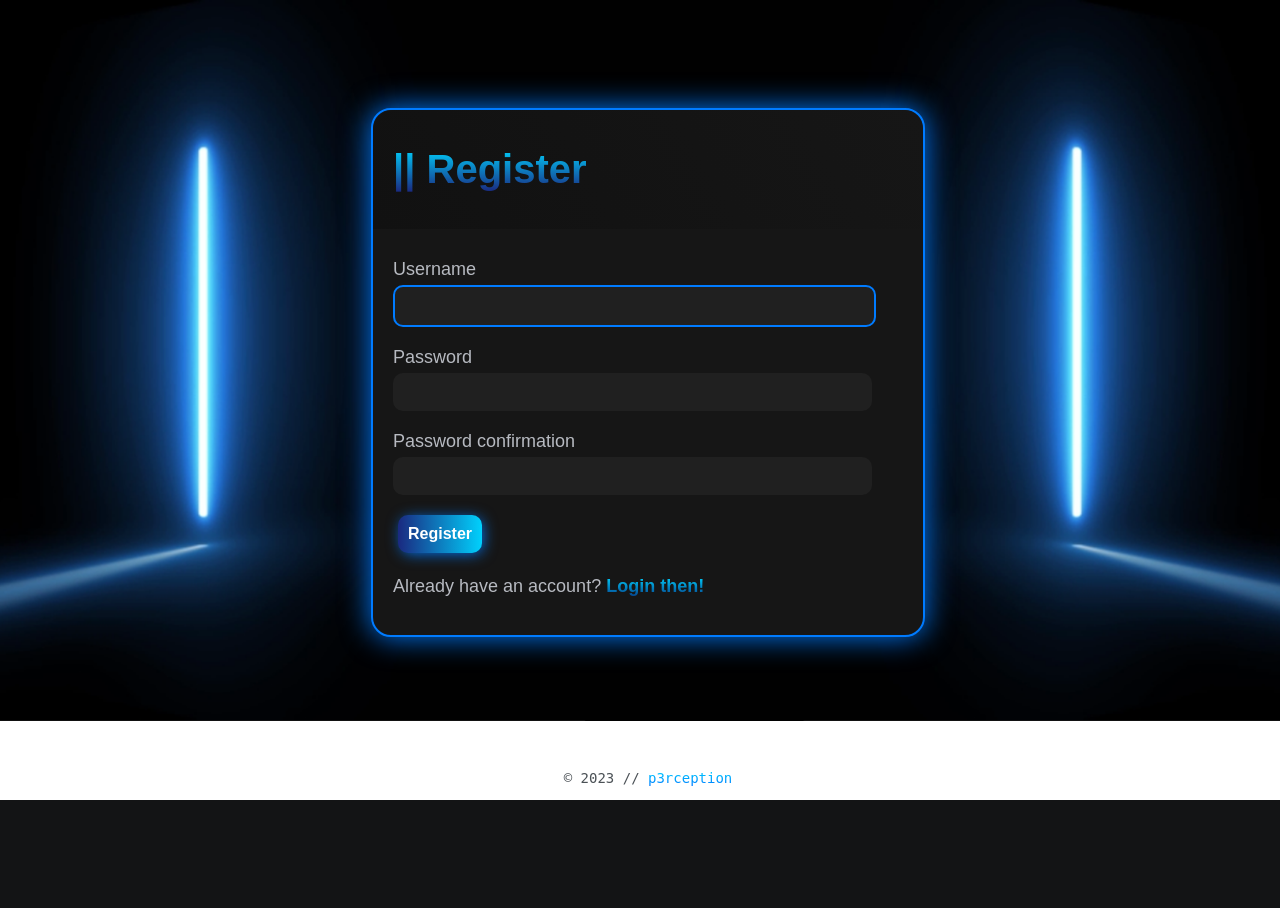
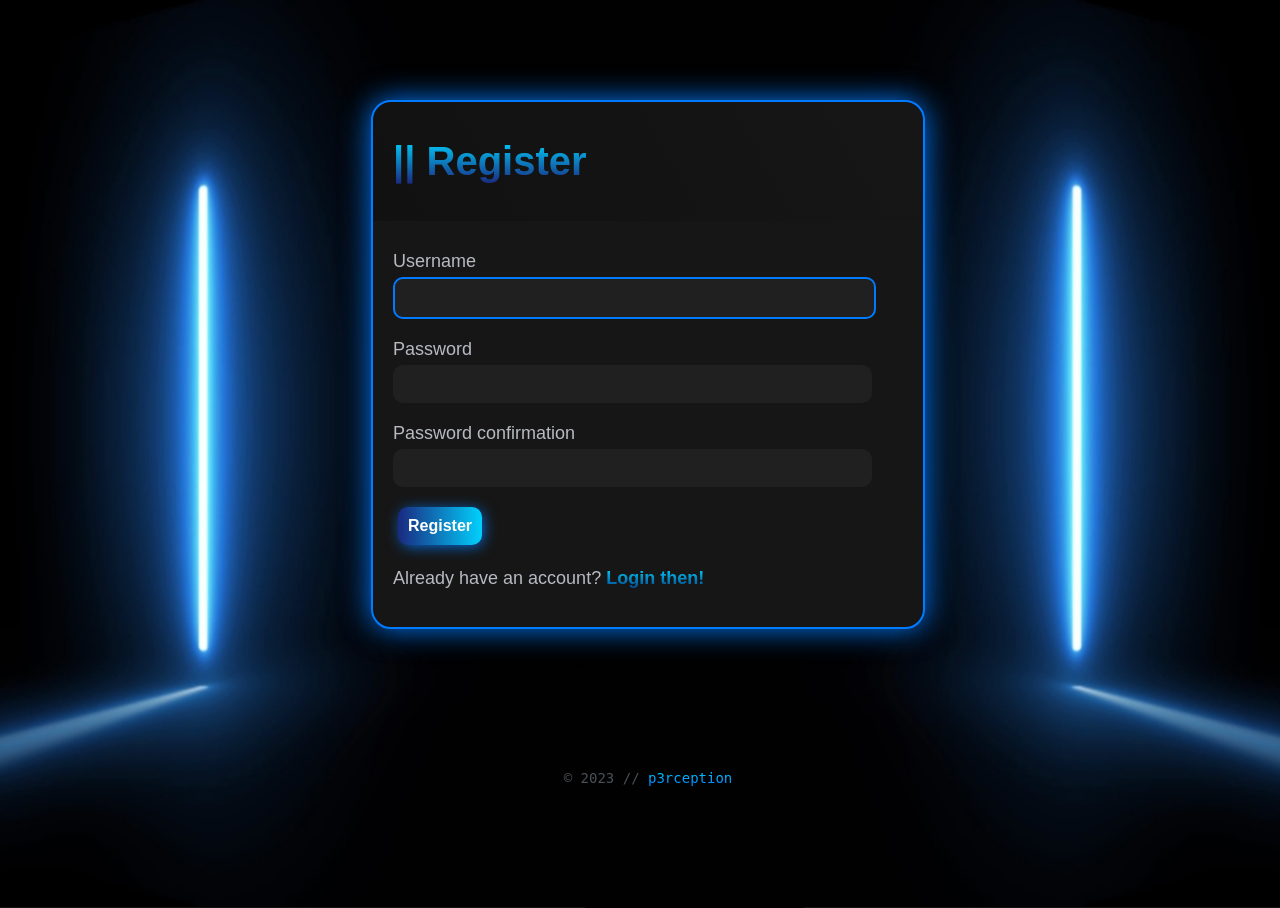
Before and after one commit to p3rception/NeoNote, a Django app: page /register/ in a window 1280 px wide. Before the commit the page ends 800 px from the top, so only its background shows below. Run offline with Django 5.2, Linux system fonts and the light colour scheme; some web fonts are replaced.

Commit message:
Fixed background-img issue

```diff
--- a/base/static/main.css
+++ b/base/static/main.css
@@ -10,12 +10,15 @@
 body {
    /* background-color: #111111; */
    background-image: url(./images/bg-neon.png);
-   background-size: cover;
+   /* background-size: contain; */
+   background-size: 100% 100%;
    background-repeat: no-repeat;
    font-family: 'Afacad', sans-serif;
-   padding-top: 100px;
+   /* padding-top: 100px; */
    font-size: 18px;
    width: 100%;
+   height: 100vh;
+   overflow: hidden;
 }
 
 h1 {
@@ -43,6 +46,7 @@
    border: 2px solid #007bff;
    max-width: 550px;
    margin: auto;
+   margin-top: 100px;
    background-color: var(--bgSoft);
    border-radius: 20px;
    box-shadow: 0px 0px 30px 0px #007bff;
```
Also changed, not shown: db.sqlite3.
